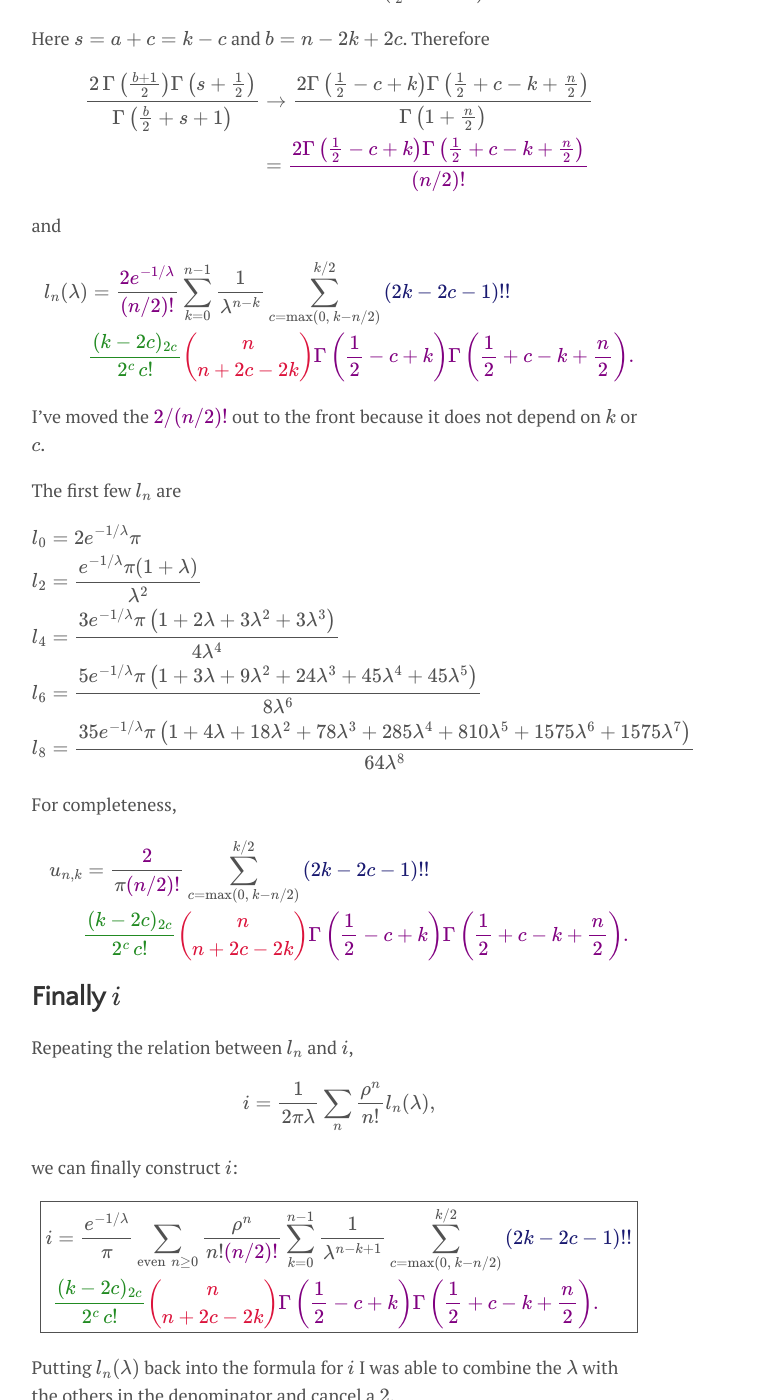
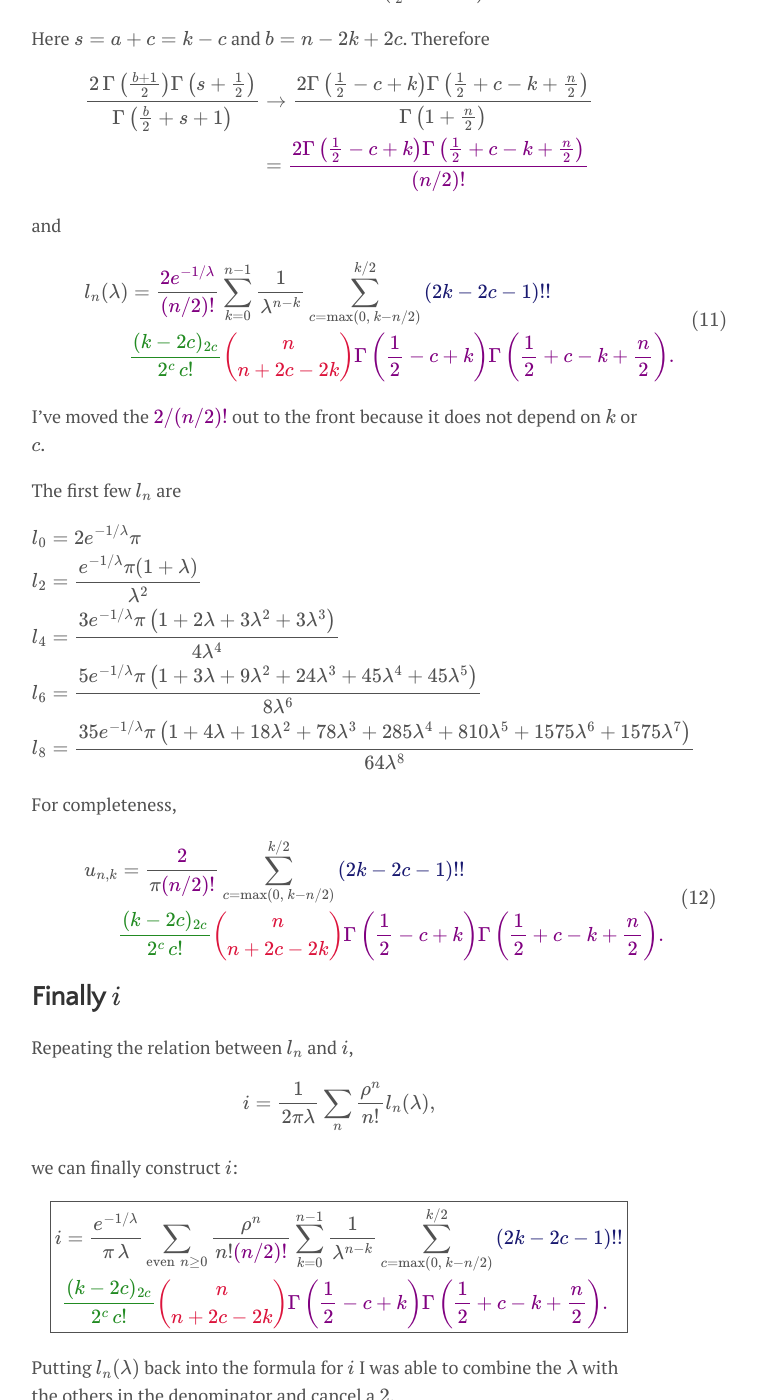
Before and after one commit to cfe316/cfe316.github.io, a Jekyll site: the page built from _posts/2024-07-20-exponential-disk-mfp-deposition.md, in a window 1280 px wide and 1400 px high, scrolled down 12278 px. Shown: the whole window, without its empty margins (301-1058 px from the left). Built offline with Jekyll 4.4.1, drawn with Linux system fonts in a browser that asks for light colours; formulas are drawn with MathJax 3; a style sheet for code colours, icons or effects is not loaded; some of the changed text lies outside the part shown.

Commit message:
Fix typos and minor style

```diff
--- a/_posts/2024-07-20-exponential-disk-mfp-deposition.md
+++ b/_posts/2024-07-20-exponential-disk-mfp-deposition.md
@@ -101,11 +101,11 @@
 \begin{aligned}
 
 {i} &=
-\frac{e^{-1/\lambda}}{\pi}
+\frac{e^{-1/\lambda}}{\pi\,\lambda}
 \sum_{\text{even}\;n \ge 0}
 \frac{\rho^n}{n! \gfour{(n/2)!}}
 \sum_{k=0}^{n-1}
-\frac{1}{\lambda^{n-k+1}}
+\frac{1}{\lambda^{n-k}}
 \sum_{c=\max(0,\,k-n/2)}^{k/2}
 \gone{(2k-2c-1)!!} \\
 &
@@ -185,12 +185,11 @@
 ## 0. Outline of the derivation
 
 
-Equation (2), repeated here, is
+Equation \eqref{eq:two}, repeated here, is
 
 $$
 \begin{equation}
 i = \frac{1}{2\pi\lambda} \int_0^{2\pi} f\; d\theta
-\tag{2}
 \end{equation}
 $$
 
@@ -563,10 +562,8 @@
 and
 
 $$
-
+\begin{equation}
 \begin{aligned}
-
-
 l_n(\lambda) &=
 \frac{\gfour{2} e^{-1/\lambda}} {\gfour{(n/2)!}}
 \sum_{k=0}^{n-1}
@@ -581,7 +578,8 @@
 \Gamma \left(\frac{1}{2}+c-k+\frac{n}{2}\right)}.
 
 \end{aligned}
-
+\tag{11}\label{eq:lnlambda}
+\end{equation}
 $$
 
 I've moved the $\gfour{2/(n/2)!}$ out to the front because it does not depend on $k$ or $c$.
@@ -601,10 +599,8 @@
 For completeness,
 
 $$
-
+\begin{equation}
 \begin{aligned}
-
-
 u_{n,k} &=
 \frac{\gfour{2}} {\pi \gfour{(n/2)!}}
 \sum_{c=\max(0,\,k-n/2)}^{k/2}
@@ -615,8 +611,9 @@
 
 \gfour{\Gamma \left(\frac{1}{2}-c+k\right)
 \Gamma \left(\frac{1}{2}+c-k+\frac{n}{2}\right)}.
-
 \end{aligned}
+\tag{12}\label{eq:unk}
+\end{equation}
 $$
 
 ## Finally ${i}$
@@ -632,11 +629,11 @@
 \begin{aligned}
 
 {i} &=
-\frac{e^{-1/\lambda}}{\pi}
+\frac{e^{-1/\lambda}}{\pi\,\lambda}
 \sum_{\text{even}\;n \ge 0}
 \frac{\rho^n}{n! \gfour{(n/2)!}}
 \sum_{k=0}^{n-1}
-\frac{1}{\lambda^{n-k+1}}
+\frac{1}{\lambda^{n-k}}
 \sum_{c=\max(0,\,k-n/2)}^{k/2}
 \gone{(2k-2c-1)!!} \\
 &
```
Also changed, not shown: other parts of _posts/2024-07-20-exponential-disk-mfp-deposition.md (+2 -2 lines).
